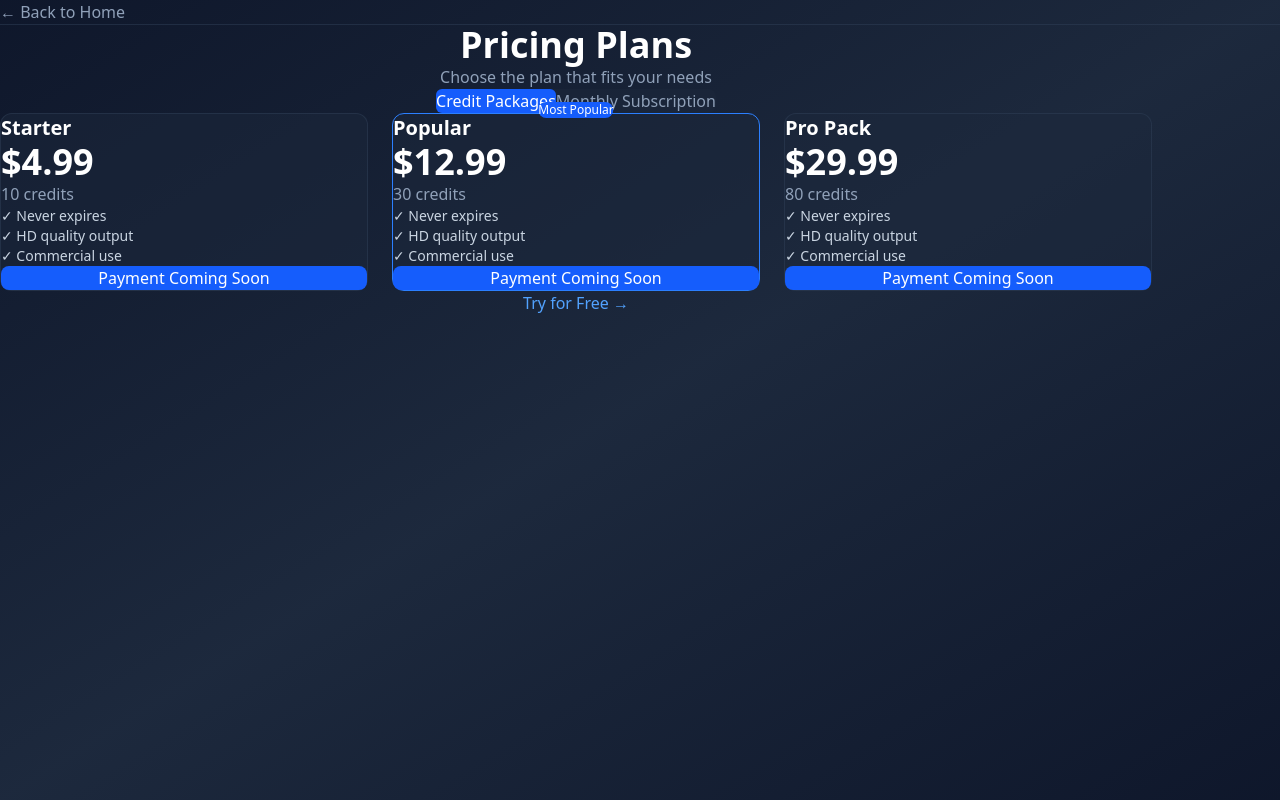
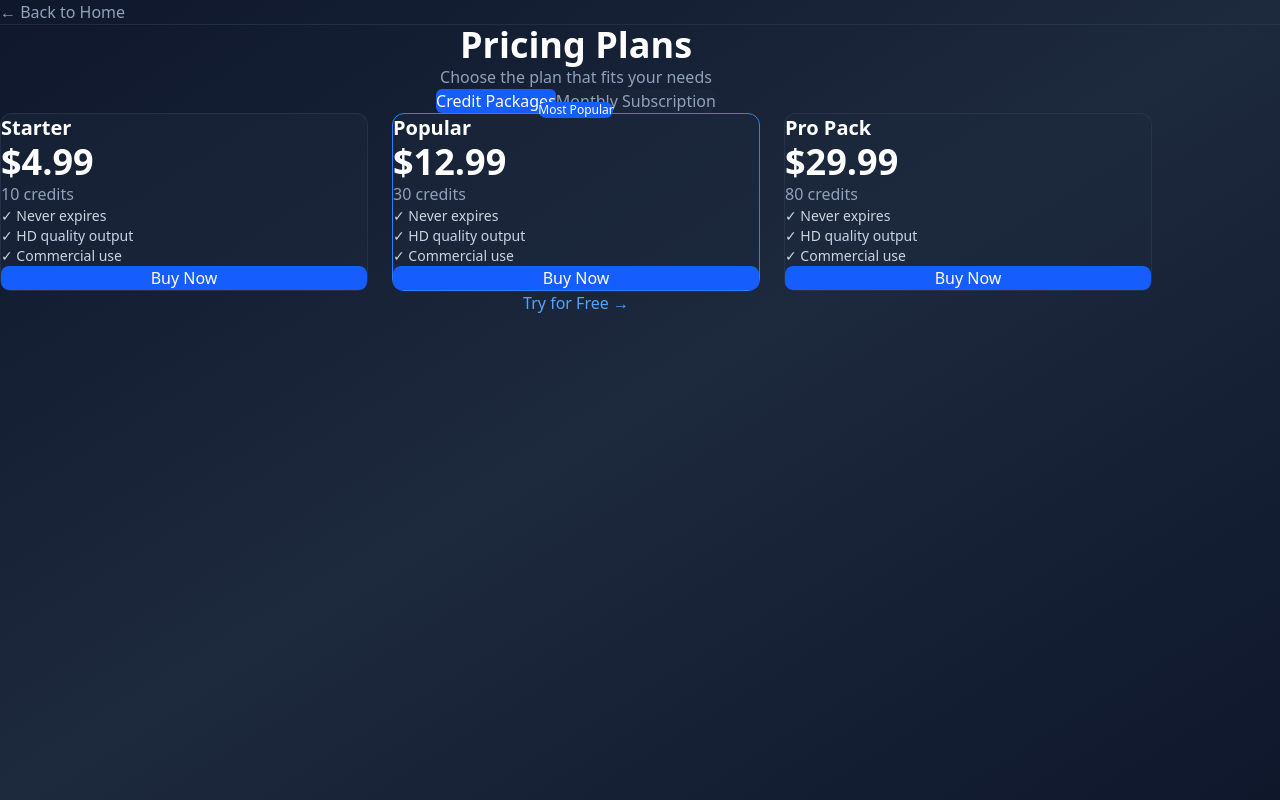
Before and after one commit to dvloveavi/image-background-remover, a Next.js app: page /pricing in a window 1280 px wide. Built offline with nearby package versions, Linux system fonts and the light colour scheme.

Commit message:
Improve pricing page button text

```diff
--- a/app/pricing/page.tsx
+++ b/app/pricing/page.tsx
@@ -78,7 +78,7 @@ export default function PricingPage() {
                   <li>✓ Commercial use</li>
                 </ul>
                 <button className="w-full py-3 bg-blue-600 hover:bg-blue-500 text-white rounded-lg transition font-medium">
-                  Payment Coming Soon
+                  Buy Now
                 </button>
               </div>
             ))}
@@ -113,7 +113,7 @@ export default function PricingPage() {
                   <li>✓ Cancel anytime</li>
                 </ul>
                 <button className="w-full py-3 bg-blue-600 hover:bg-blue-500 text-white rounded-lg transition font-medium">
-                  Payment Coming Soon
+                  Subscribe Now
                 </button>
               </div>
             ))}
```
